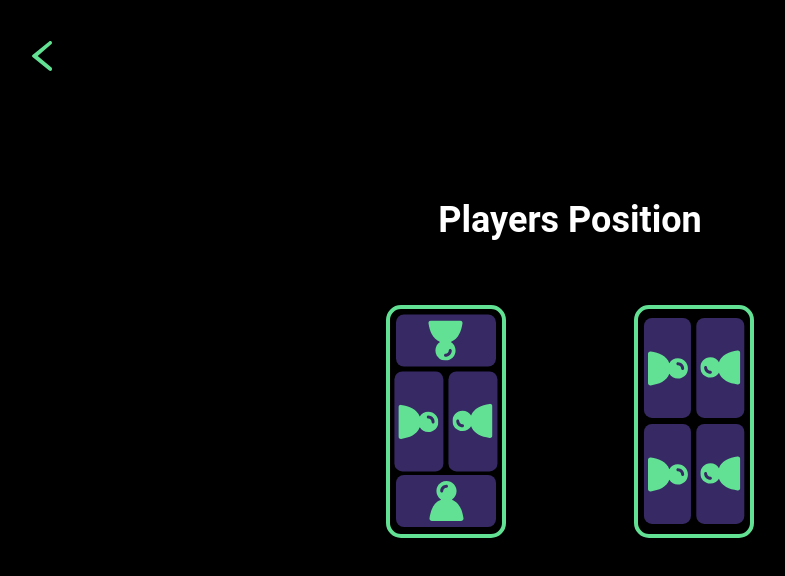
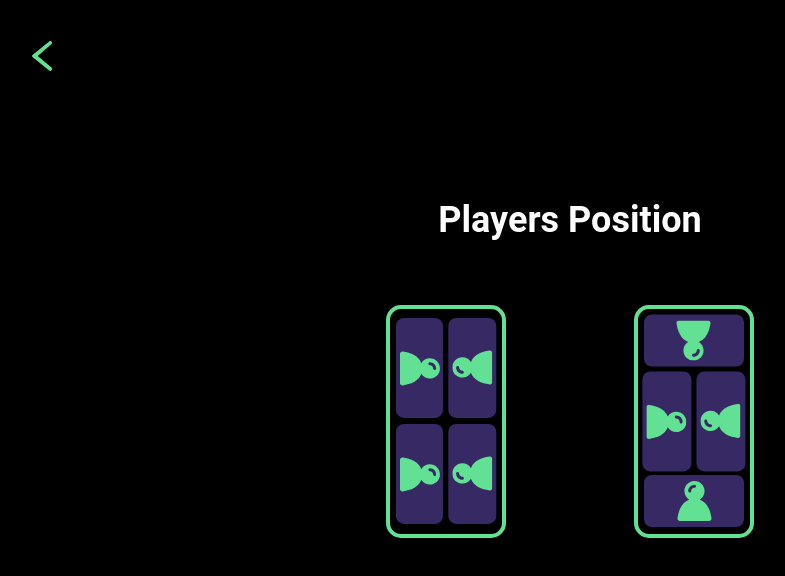
Before and after one commit to BrennoProjects/magic-counter, a React (Vite) app: page /set-position in a window 1280 px wide. Shown: the top 576 px of the page, without its empty margins (70-855 px from the left). Built offline with nearby package versions, Linux system fonts and the light colour scheme.

Commit message:
refactor conditional rendering and rename director

```diff
--- a/src/routes.tsx
+++ b/src/routes.tsx
@@ -1,11 +1,11 @@
 import type { RouteObject } from "react-router-dom";
 import Home from "./screens/Home";
 import SetLifePage from "./screens/SetLife";
-import SetPosition from "./screens/SetPosition";
+import SetupPosition from "./screens/SetupPosition";
 
 const routes: RouteObject[] = [
   {path: '/', element:<Home />,},
   {path: '/set-life', element:<SetLifePage />,},
-  {path: '/set-position', element:<SetPosition />,}
+  {path: '/set-position', element:<SetupPosition />,}
 ]
 export default routes
--- a/src/screens/SetPosition/index.tsx
+++ b/src/screens/SetupPosition/index.tsx
@@ -1,4 +1,4 @@
-import type { FC } from "react";
+import { FC, useCallback } from "react";
 import { useNavigate } from "react-router-dom";
 import { useState } from "react";
 
@@ -10,12 +10,12 @@ import Title from "../../components/Title";
 import NavBar from "../../components/NavBar";
 import PlayerIcon from "../../assets/PlayerIcon";
 
-const PlayersOption = (props: number) => {
+
+const SetupPosition: FC = () => {
+  let [playersNumber, setPlayersNumber] = useState(4);
   const navigate = useNavigate();
-  if (props === 1) {
-    navigate("/game");
-  }
-  else if (props === 2) {
+
+  const tableForTwo = useCallback((): JSX.Element => {
     return (
       <S.WrapperButtons>
         <S.WrapperButton>
@@ -52,13 +52,37 @@ const PlayersOption = (props: number) => {
         </S.WrapperButton>
       </S.WrapperButtons>
     );
-  }
-  else if (props === 3) {
-    navigate("/game");
-  }
-  else if (props === 4) {
+  }, [])
+
+  const tableForFour = useCallback((): JSX.Element => {
     return (
       <S.WrapperButtons>
+        <S.WrapperButton>
+          <Button
+            onClick={() => console.log("teste")}
+            width="100%"
+            height="100%"
+          >
+            <S.WrapperIcons>
+              <S.RotateIcons>
+                <S.WrapperIcon transform="rotate(180deg)" rotateMiddle={true}>
+                  <PlayerIcon />
+                </S.WrapperIcon>
+                <S.WrapperIcon rotateMiddle={true}>
+                  <PlayerIcon />
+                </S.WrapperIcon>
+              </S.RotateIcons>
+              <S.RotateIcons>
+                <S.WrapperIcon transform="rotate(180deg)" rotateMiddle={true}>
+                  <PlayerIcon />
+                </S.WrapperIcon>
+                <S.WrapperIcon rotateMiddle={true}>
+                  <PlayerIcon />
+                </S.WrapperIcon>
+              </S.RotateIcons>
+            </S.WrapperIcons>
+          </Button>
+        </S.WrapperButton>
         <S.WrapperButton>
           <Button
             onClick={() => console.log("teste")}
@@ -83,43 +107,11 @@ const PlayersOption = (props: number) => {
             </S.WrapperIcons>
           </Button>
         </S.WrapperButton>
-        <S.WrapperButton>
-          <Button
-            onClick={() => console.log("teste")}
-            width="100%"
-            height="100%"
-          >
-            <S.WrapperIcons>
-            <S.RotateIcons>
-                <S.WrapperIcon transform="rotate(180deg)" rotateMiddle={true}>
-                  <PlayerIcon />
-                </S.WrapperIcon>
-                <S.WrapperIcon rotateMiddle={true}>
-                  <PlayerIcon />
-                </S.WrapperIcon>
-              </S.RotateIcons>
-              <S.RotateIcons>
-                <S.WrapperIcon transform="rotate(180deg)" rotateMiddle={true}>
-                  <PlayerIcon />
-                </S.WrapperIcon>
-                <S.WrapperIcon rotateMiddle={true}>
-                  <PlayerIcon />
-                </S.WrapperIcon>
-              </S.RotateIcons>
-            </S.WrapperIcons>
-          </Button>
-        </S.WrapperButton>
       </S.WrapperButtons>
     );
-  }
-};
-
-const SetPosition: FC = () => {
-  let [playersNumber, setPlayersNumber] = useState(4);
-  const navigate = useNavigate();
-
+  }, [])
   return (
-    <S.WrapperSetPosition>
+    <S.WrapperSetupPosition>
       <NavBar>
         <Button
           width={"30px"}
@@ -131,8 +123,8 @@ const SetPosition: FC = () => {
         </Button>
       </NavBar>
       <Title>Players Position</Title>
-      {PlayersOption(playersNumber)}
-    </S.WrapperSetPosition>
+      {playersNumber === 4 ? tableForFour() : tableForTwo()}
+    </S.WrapperSetupPosition>
   );
 };
-export default SetPosition;
+export default SetupPosition;
--- a/src/screens/SetPosition/style.ts
+++ b/src/screens/SetupPosition/style.ts
@@ -10,7 +10,7 @@ interface WrapperButton{
 export const WrapperButtons = styled.div`
   display: flex;
 `
-export const WrapperSetPosition = styled.div`
+export const WrapperSetupPosition = styled.div`
   width: 85vw;
   height: 90vh;
   position: relative;
```
